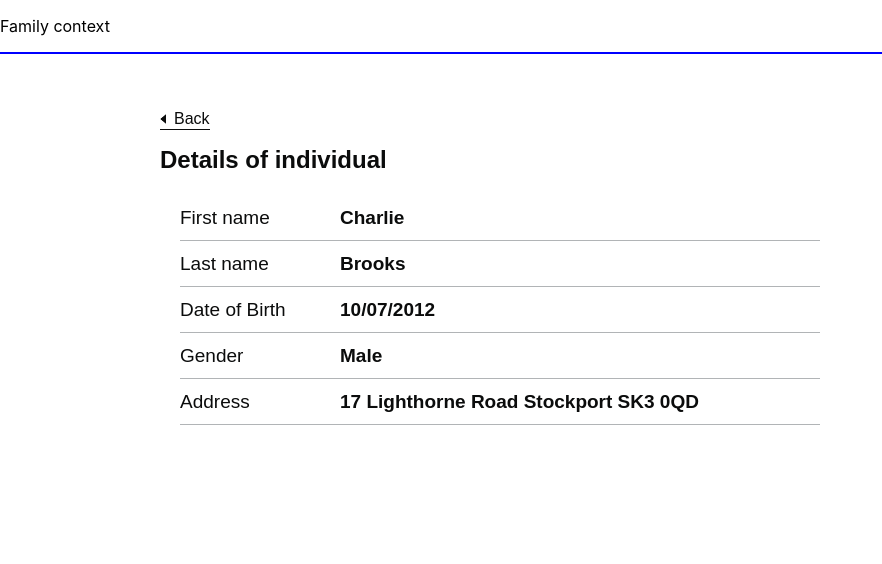
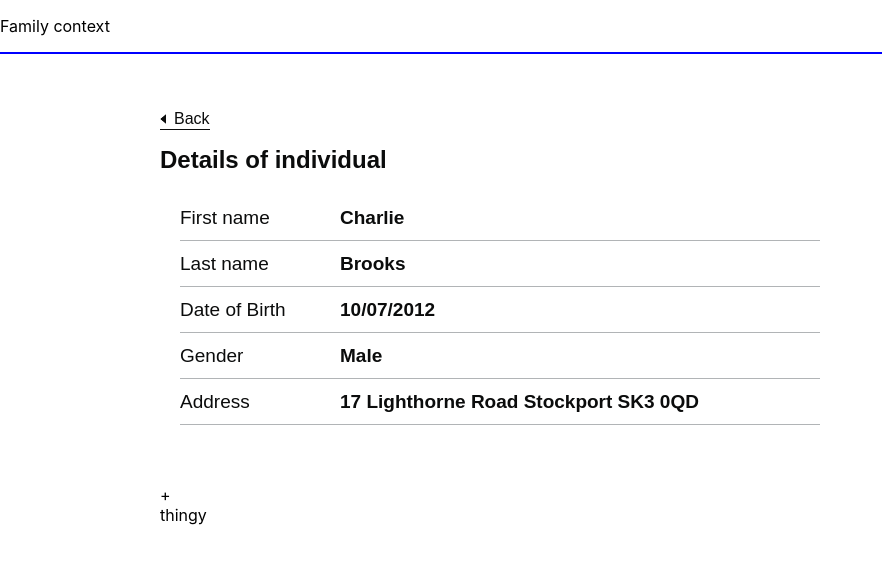
Before and after one commit to CSCDP/Family-Context-PrivateBeta, a React (Create React App) app: page / in a window 1280 px wide. Shown: the top 564 px of the page, without its empty margins (0-882 px from the left). Built offline with nearby package versions, Linux system fonts and the light colour scheme; a web font is replaced by a local one.

Commit message:
Start to add accordion

```diff
--- a/package.json
+++ b/package.json
@@ -11,6 +11,7 @@
     "@types/react": "^16.9.19",
     "@types/react-dom": "^16.9.5",
     "react": "^16.12.0",
+    "react-bootstrap": "^1.0.0-beta.16",
     "react-dom": "^16.12.0",
     "react-router-dom": "^5.1.2",
     "react-scripts": "3.4.0",
--- a/src/App.tsx
+++ b/src/App.tsx
@@ -3,6 +3,7 @@ import './App.css';
 import { BrowserRouter as Router, Route, Link } from 'react-router-dom';
 import Table from './components/Table';
 import TableBody from './components/TableBody';
+import SmallAccordion from './components/SmallAccordion';
 
 const App: React.FC = () => {
   return (
@@ -41,6 +42,8 @@ const Home: React.FC = () => {
           </div>
 
         </main>
+
+        <SmallAccordion Title="Titlething"></SmallAccordion>
       </div>
     </div>
   );
--- /dev/null
+++ b/src/components/SmallAccordion.tsx
@@ -0,0 +1,28 @@
+import React from 'react';
+import Accordion from 'react-bootstrap/Accordion';
+import Card from 'react-bootstrap/Card';
+import AccordionCollapse from 'react-bootstrap/AccordionCollapse';
+import Table from './Table';
+import TableBody from './TableBody';
+
+const SmallAccordion: React.FC<any> = (props: any) => {
+
+  let rowValues: any = [["First name", "Charlie"], ["Last name", "Brooks"], ["Date of Birth", "10/07/2012"], ["Gender", "Male"], ["Address", "17 Lighthorne Road \n Stockport \n SK3 0QD"]];
+    return (
+        <Accordion>
+            <Card>
+                <Accordion.Toggle as={Card.Header} eventKey='0'><span>&#43;</span></Accordion.Toggle>
+                <AccordionCollapse eventKey='0'>
+                    <Card.Body>
+                        thingy
+                        {/* <Table>
+                            <TableBody rowList={rowValues}></TableBody>
+                        </Table> */}
+                    </Card.Body>
+                </AccordionCollapse>
+            </Card>
+        </Accordion>
+    )
+}
+
+export default SmallAccordion;
```
Also changed, not shown: 1 other file (tests, documents, lock files or other folders).
